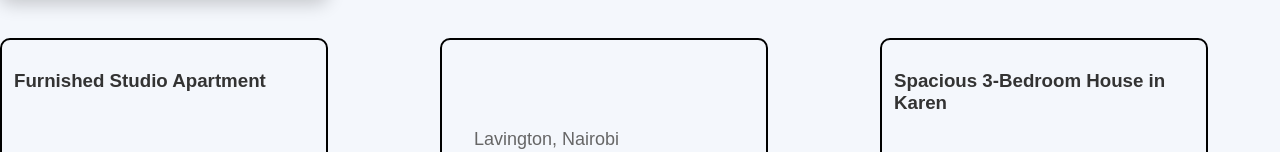
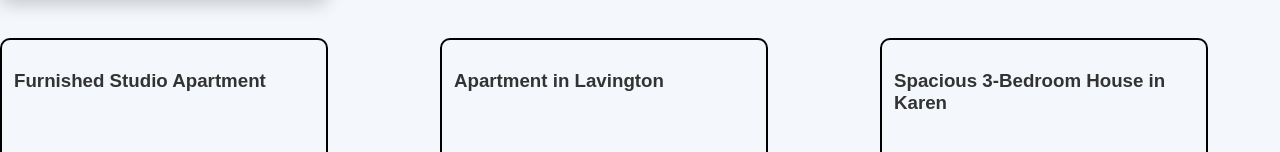
Before and after one commit to Abdullahi-Ai/Phase-2-group-project, a React (Create React App) app: page / in a window 1280 px wide. Shown: the part 757-909 px from the top of the page. Built offline with nearby package versions, Linux system fonts and the light colour scheme; data requests are answered from the project's data file.

Commit message:
phase-group-project

```diff
--- a/authentication.json
+++ b/authentication.json
@@ -49,6 +49,11 @@
       "id": "2ee8",
       "email": "test@gmail.com",
       "password": "3333"
+    },
+    {
+      "id": "7719",
+      "email": "testing20@gmail.com",
+      "password": "3333"
     }
   ]
 }
--- a/db.json
+++ b/db.json
@@ -9,7 +9,8 @@
       "type": "Apartment",
       "bedrooms": 3,
       "bathrooms": 2,
-      "image": "https://images.unsplash.com/photo-1600585154340-be6161a56a0c?auto=format&fit=crop&w=800&q=80"
+      "image": "https://images.unsplash.com/photo-1600585154340-be6161a56a0c?auto=format&fit=crop&w=800&q=80",
+      "booked": false
     },
     {
       "id": 2,
@@ -20,7 +21,8 @@
       "type": "Villa",
       "bedrooms": 5,
       "bathrooms": 4,
-      "image": "https://snoopy.archdaily.com/images/archdaily/media/images/67fe/4919/5de4/7f00/017f/89d4/medium_jpg/003.jpg?1744718134&format=webp&width=680&height=516&crop=true"
+      "image": "https://snoopy.archdaily.com/images/archdaily/media/images/67fe/4919/5de4/7f00/017f/89d4/medium_jpg/003.jpg?1744718134&format=webp&width=680&height=516&crop=true",
+      "booked": false
     },
     {
       "id": 3,
@@ -31,7 +33,8 @@
       "type": "House",
       "bedrooms": 1,
       "bathrooms": 1,
-      "image": "https://ssl.cdn-redfin.com/photo/86/islphoto/191/genIslnoResize.6818191_6.jpg"
+      "image": "https://ssl.cdn-redfin.com/photo/86/islphoto/191/genIslnoResize.6818191_6.jpg",
+      "booked": false
     },
     {
       "id": 4,
@@ -42,16 +45,20 @@
       "type": "Studio",
       "bedrooms": 1,
       "bathrooms": 1,
-      "image": "https://encrypted-tbn0.gstatic.com/images?q=tbn:ANd9GcTRTIydYp2eT2UjuAYWsvrBGkse68QLM25IfA&s"
+      "image": "https://encrypted-tbn0.gstatic.com/images?q=tbn:ANd9GcTRTIydYp2eT2UjuAYWsvrBGkse68QLM25IfA&s",
+      "booked": false
     },
     {
+      "id": 5,
+      "title": "Apartment in Lavington",
       "price": 470000,
       "location": "Lavington, Nairobi",
       "status": "For Rent",
       "type": "Apartment",
       "bedrooms": 2,
       "bathrooms": 2,
-      "image": "https://pix10.agoda.net/hotelImages/616/6165914/6165914_18112615290069931789.jpg?ca=7&ce=1&s=414x232&ar=16x9"
+      "image": "https://pix10.agoda.net/hotelImages/616/6165914/6165914_18112615290069931789.jpg?ca=7&ce=1&s=414x232&ar=16x9",
+      "booked": false
     },
     {
       "id": 6,
@@ -62,7 +69,8 @@
       "type": "House",
       "bedrooms": 3,
       "bathrooms": 3,
-      "image": "https://encrypted-tbn0.gstatic.com/images?q=tbn:ANd9GcQEJ4wgtSTadGSd8yWL_yxLrJpEQl8lNC1GAA&s"
+      "image": "https://encrypted-tbn0.gstatic.com/images?q=tbn:ANd9GcQEJ4wgtSTadGSd8yWL_yxLrJpEQl8lNC1GAA&s",
+      "booked": false
     },
     {
       "id": 7,
@@ -73,7 +81,8 @@
       "type": "Penthouse",
       "bedrooms": 4,
       "bathrooms": 4,
-      "image": "https://coralpi.com/wp-content/uploads/2025/04/GHC-22-525x328.jpg"
+      "image": "https://coralpi.com/wp-content/uploads/2025/04/GHC-22-525x328.jpg",
+      "booked": false
     },
     {
       "id": 8,
@@ -84,7 +93,8 @@
       "type": "Studio",
       "bedrooms": 1,
       "bathrooms": 1,
-      "image": "https://encrypted-tbn0.gstatic.com/images?q=tbn:ANd9GcRtiJaA50weUSadNrnypPLgKjf0298hmfAaBQ&s"
+      "image": "https://encrypted-tbn0.gstatic.com/images?q=tbn:ANd9GcRtiJaA50weUSadNrnypPLgKjf0298hmfAaBQ&s",
+      "booked": false
     },
     {
       "id": 9,
@@ -95,7 +105,8 @@
       "type": "Mansion",
       "bedrooms": 6,
       "bathrooms": 5,
-      "image": "https://images.unsplash.com/photo-1570129477492-45c003edd2be?auto=format&fit=crop&w=800&q=80"
+      "image": "https://images.unsplash.com/photo-1570129477492-45c003edd2be?auto=format&fit=crop&w=800&q=80",
+      "booked": false
     },
     {
       "id": 10,
@@ -106,7 +117,8 @@
       "type": "Bedsitter",
       "bedrooms": 1,
       "bathrooms": 1,
-      "image": "https://encrypted-tbn0.gstatic.com/images?q=tbn:ANd9GcTOnxUPKDURmBtXB1N-G2U_nI1Dz3PbcZxVKA&s"
+      "image": "https://encrypted-tbn0.gstatic.com/images?q=tbn:ANd9GcTOnxUPKDURmBtXB1N-G2U_nI1Dz3PbcZxVKA&s",
+      "booked": false
     },
     {
       "id": 11,
@@ -117,7 +129,8 @@
       "type": "Mansion",
       "bedrooms": 3,
       "bathrooms": 5,
-        "image": "https://res.cloudinary.com/hao-finder/image/upload/c_fill,w_1000/properties/FB_IMG_1679244306176_bbjymw"
+      "image": "https://res.cloudinary.com/hao-finder/image/upload/c_fill,w_1000/properties/FB_IMG_1679244306176_bbjymw",
+      "booked": false
     },
     {
       "id": 12,
@@ -128,8 +141,8 @@
       "type": "Mansion",
       "bedrooms": 5,
       "bathrooms": 5,
-        "image": "https://encrypted-tbn0.gstatic.com/images?q=tbn:ANd9GcSnytL5iggwU9ujVJwOC7Z4m83WCGLg3h6wMA&s"
-
+      "image": "https://encrypted-tbn0.gstatic.com/images?q=tbn:ANd9GcSnytL5iggwU9ujVJwOC7Z4m83WCGLg3h6wMA&s",
+      "booked": false
     },
     {
       "id": 13,
@@ -140,8 +153,8 @@
       "type": "Mansion",
       "bedrooms": 5,
       "bathrooms": 5,
-        "image": "https://encrypted-tbn0.gstatic.com/images?q=tbn:ANd9GcRHz1SxhDANuP4jm0F29jio_iaDMLY66evkvg&s"
-
+      "image": "https://encrypted-tbn0.gstatic.com/images?q=tbn:ANd9GcRHz1SxhDANuP4jm0F29jio_iaDMLY66evkvg&s",
+      "booked": false
     },
     {
       "id": 14,
@@ -152,9 +165,8 @@
       "type": "Mansion",
       "bedrooms": 5,
       "bathrooms": 5,
-        "image": "https://encrypted-tbn0.gstatic.com/images?q=tbn:ANd9GcRayIsTwQKyYFSkhOGJZHJfbLEZZiILjAT6Hw&s"
-
-
+      "image": "https://encrypted-tbn0.gstatic.com/images?q=tbn:ANd9GcRayIsTwQKyYFSkhOGJZHJfbLEZZiILjAT6Hw&s",
+      "booked": false
     },
     {
       "id": 15,
@@ -165,10 +177,8 @@
       "type": "Mansion",
       "bedrooms": 5,
       "bathrooms": 5,
-        "image": "https://encrypted-tbn0.gstatic.com/images?q=tbn:ANd9GcTJPom51epZe6hdUf5vlOJ1xXNxT9isx-ODIA&s"
-
-
+      "image": "https://encrypted-tbn0.gstatic.com/images?q=tbn:ANd9GcTJPom51epZe6hdUf5vlOJ1xXNxT9isx-ODIA&s",
+      "booked": false
     }
-
   ]
 }
--- a/src/components/Home.jsx
+++ b/src/components/Home.jsx
@@ -5,12 +5,28 @@ const Home = ({ properties, searchTerm, setSearchTerm }) => {
   const navigate = useNavigate();
   const isLoggedIn = localStorage.getItem("loggedInUser");
 
-  const handleBook = (property) => {
-    if (isLoggedIn) {
-      navigate(`/booking/${property.id}`);
-    } else {
+  const handleBook = async (property) => {
+    if (!isLoggedIn) {
       alert("Please log in to book this property.");
       navigate("/Login");
+      return;
+    }
+    if (property.booked) {
+      alert("Sorry, this property is already booked.");
+      return;
+    }
+
+    try {
+      await fetch(`http://localhost:3000/properties/${property.id}`, {
+        method: "PATCH",
+        headers: {
+          "Content-Type": "application/json",
+        },
+        body: JSON.stringify({ booked: true }),
+      });
+      navigate(`/booking/${property.id}`);
+    } catch (error) {
+      console.error("Error booking property:", error);
     }
   };
 
@@ -54,8 +70,12 @@ const Home = ({ properties, searchTerm, setSearchTerm }) => {
                 }}
               />
 
-              <button onClick={() => handleBook(property)} className="book-btn">
-                Book Now
+              <button
+                onClick={() => handleBook(property)}
+                className="book-btn"
+                disabled={property.booked} // Disable if already booked
+              >
+                {property.booked ? "Already Booked" : "Book Now"}
               </button>
             </div>
           ))
@@ -91,14 +111,22 @@ const Home = ({ properties, searchTerm, setSearchTerm }) => {
             </ul>
           </div>
         </div>
-        <p>0ur main branch office</p>
-        <iframe src="https://www.google.com/maps/embed?pb=!1m18!1m12!1m3!1d3988.749647552659!2d36.8385488759022!3d-1.3261514986612715!2m3!1f0!2f0!3f0!3m2!1i1024!2i768!4f13.1!3m3!1m2!1s0x182f1150747fb5e7%3A0xf871ccee8221c8ff!2sReal%20Estate%20-%20South%20C!5e0!3m2!1sen!2ske!4v1745481228186!5m2!1sen!2ske"
-        width="600" height="450" style={{border:0}} allowfullscreen="" loading="lazy" referrerpolicy="no-referrer-when-downgrade"></iframe>
+        <p>Our main branch office</p>
+        <iframe
+          title="Main office location on Google Maps"
+          src="https://www.google.com/maps/embed?pb=!1m18!1m12!1m3!1d3988.749647552659!2d36.8385488759022!3d-1.3261514986612715!2m3!1f0!2f0!3f0!3m2!1i1024!2i768!4f13.1!3m3!1m2!1s0x182f1150747fb5e7%3A0xf871ccee8221c8ff!2sReal%20Estate%20-%20South%20C!5e0!3m2!1sen!2ske!4v1745481228186!5m2!1sen!2ske"
+          width="600"
+          height="450"
+          style={{ border: 0 }}
+          allowFullScreen=""
+          loading="lazy"
+          referrerPolicy="no-referrer-when-downgrade"
+        ></iframe>
+
         <div className="footer-bottom">
           <p>&copy; 2025 NestQuest. All Rights Reserved.</p>
         </div>
       </footer>
-
     </div>
   );
 };
```
Lines whose indentation alone changed are shown as unchanged.
